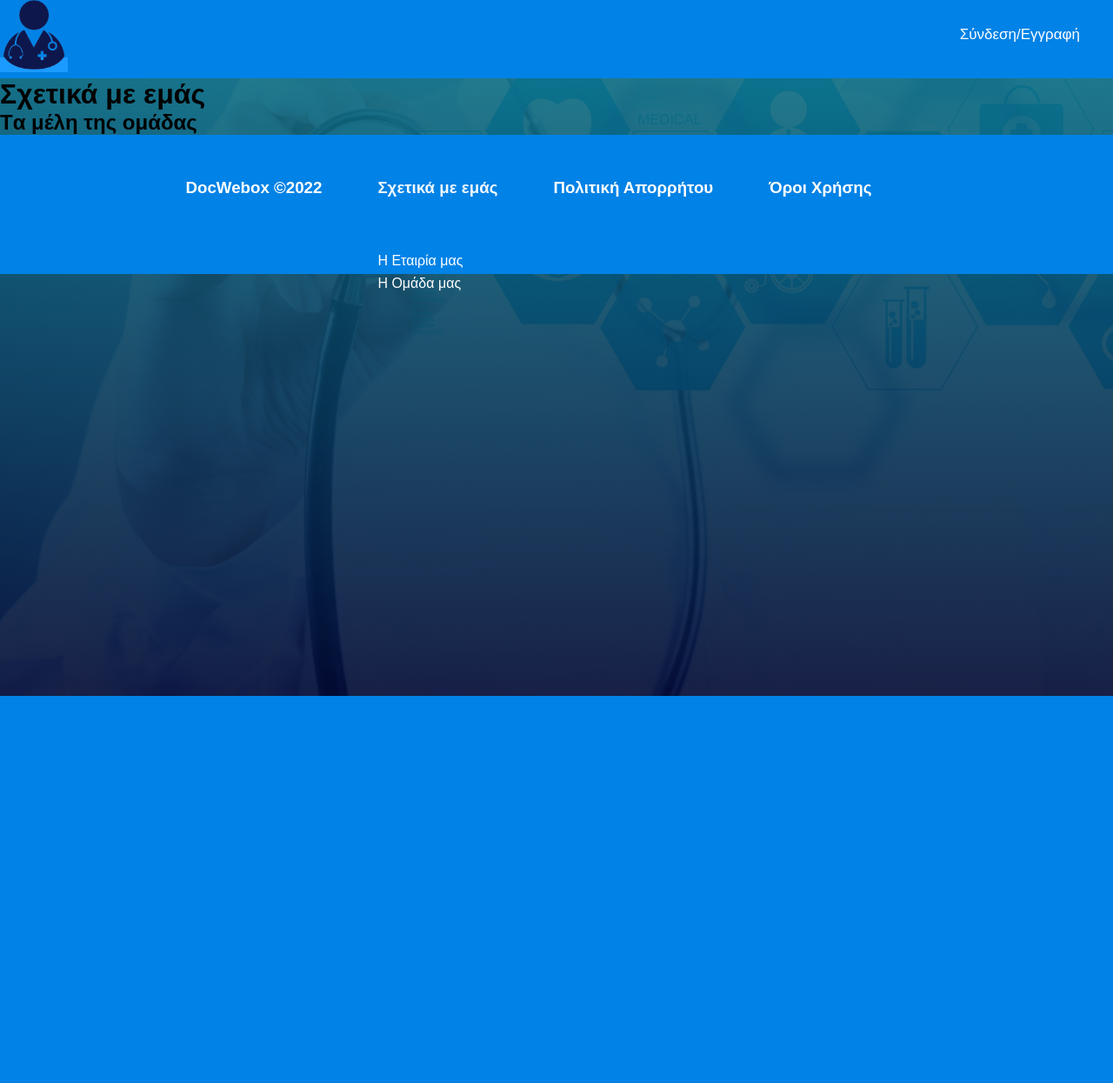
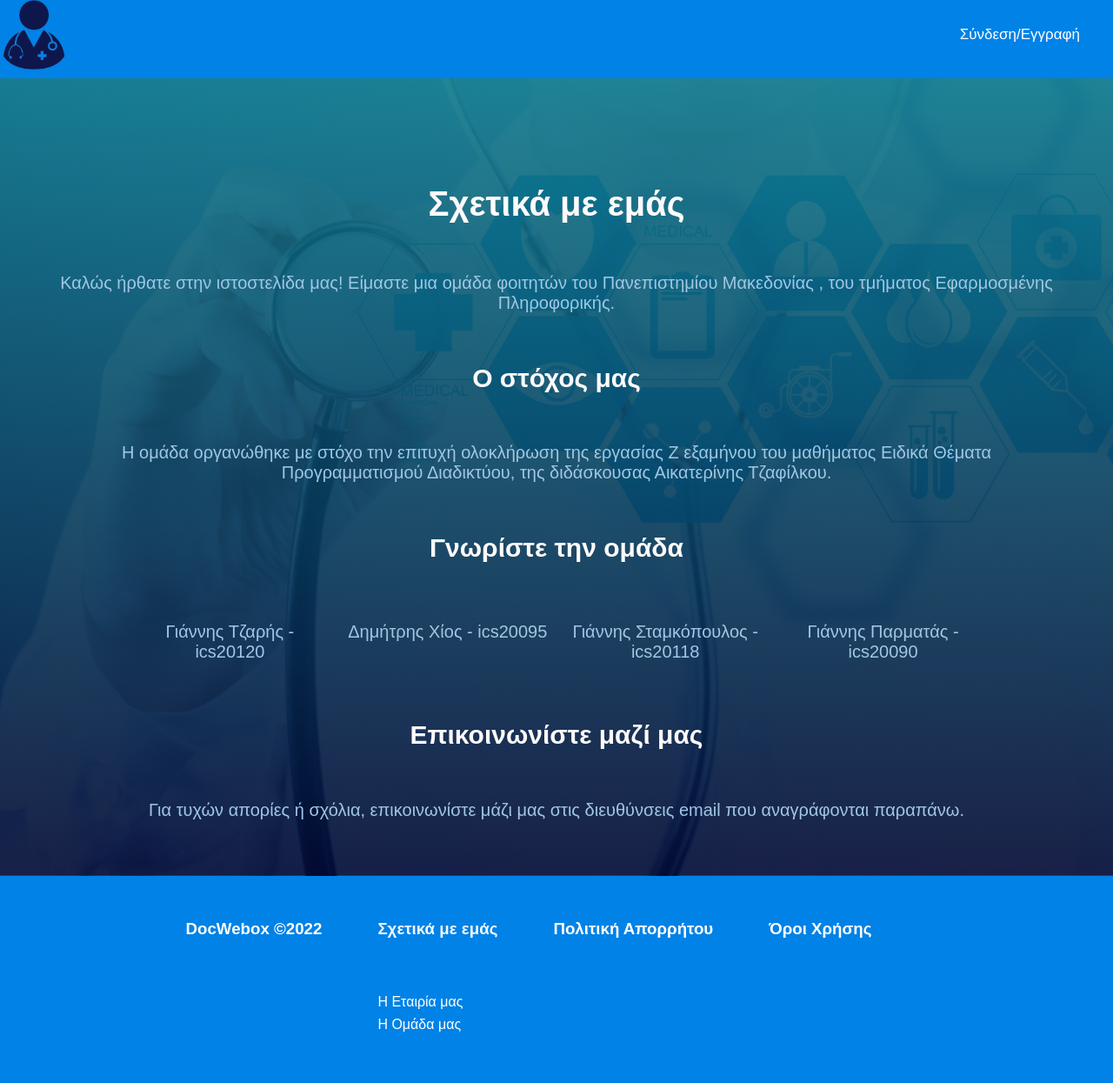
Before and after one commit to tzarhs/DocWebox, a PHP site: page /about_us.php in a window 1280 px wide. Shown: the whole page at 87% size. Before the commit the page ends 800 px from the top, so only its background shows below. Run offline with PHP 8.4, Linux system fonts and the light colour scheme.

Commit message:
about us page

```diff
--- a/about_us.php
+++ b/about_us.php
@@ -4,8 +4,9 @@
     <meta charset="UTF-8">
     <meta http-equiv="X-UA-Compatible" content="IE=edge">
     <meta name="viewport" content="width=device-width, initial-scale=1.0">
-    <link rel="stylesheet" href="style2.css">
+    <link rel="stylesheet" href="styles.css">
     <title>Σχετικά με εμάς</title>
+
 </head>
 
 <body>
@@ -40,14 +41,23 @@
         </ul>
     </nav>
 
-    <div class="container">
-        <div id="page-heading"><h1> Σχετικά με εμάς </h1> </div>
-        <div id="about-us-box"><h2> Tα μέλη της ομάδας </h2>
-        </div>
-
-    </div>
+    <div class="about_us">
+    <h1>Σχετικά με εμάς</h1>
+    <p>Καλώς ήρθατε στην ιστοστελίδα μας! Είμαστε μια ομάδα φοιτητών του Πανεπιστημίου Μακεδονίας , του τμήματος Εφαρμοσμένης Πληροφορικής.</p>
+    <h2>Ο στόχος μας</h2>
+    <p>Η ομάδα οργανώθηκε με στόχο την επιτυχή ολοκλήρωση της εργασίας Ζ εξαμήνου του μαθήματος Ειδικά Θέματα Προγραμματισμού Διαδικτύου, της διδάσκουσας Αικατερίνης Τζαφίλκου.</p>
+    <h2>Γνωρίστε την ομάδα</h2>
+    <ul class="team">
+      <li>Γιάννης Τζαρής - ics20120</li>
+      <li>Δημήτρης Χίος - ics20095</li>
+      <li>Γιάννης Σταμκόπουλος - ics20118</li>
+      <li>Γιάννης Παρματάς - ics20090</li>
+    </ul>
+    <h2>Επικοινωνίστε μαζί μας</h2>
+    <p>Για τυχών απορίες ή σχόλια, επικοινωνίστε μάζι μας στις διευθύνσεις email που αναγράφονται παραπάνω. </p>
 
 
+      </div>
 
 </body>
 
--- a/index.php
+++ b/index.php
@@ -73,6 +73,7 @@
       </div>
 
     <h1>Health is Wealth</h1>
+    <h2>Κλείσε άμεσα ραντεβού με τον κατάλληλο γιατρό για εσένα!</h2>
 
 
     <form action="search.php" class="search-bar" method="POST">
@@ -145,8 +146,8 @@
                 <a href="#"><h3>DocWebox &copy;2022</h3></a></div>
             <div class="footer-heading footer-2">
                 <h3>Σχετικά με εμάς</h3>
-                <a href="#">Η Εταιρία μας</a>
-                <a href="#">Η Ομάδα μας</a></div>
+                <a href="about_us.php">Η Εταιρία μας</a>
+                <a href="about_us.php">Η Ομάδα μας</a></div>
             <div class="footer-heading footer-3">
                 <h3><a href="#">Πολιτική Απορρήτου</a></h3></div>
             <div class="footer-heading footer-3">
--- a/styles.css
+++ b/styles.css
@@ -114,12 +114,22 @@ justify-content: center;
 
 .container h1 {
   position: absolute;
-  top: 25%;
+  top: 18%;
   left: 0;
   width: 100%;
   text-align: center;
   font-size: 5vw;
   color: white;
+}
+
+.container h2 {
+  position: absolute;
+  top: 30%;
+  left:0;
+  width: 100%;
+  text-align: center;
+  font-size: 1vw;
+  color:#a0c7e4;
 }
 
 .search-bar{
@@ -458,3 +468,44 @@ left: 0;
     color: #000;
     text-decoration: none;
 }
+
+.about_us {
+  width:100%;
+
+min-height: 100vh;
+padding:5%;
+background-image: linear-gradient(rgba(12, 120, 139, 0.9),rgba(0,8,51,0.9)), url(wallpaper.jpg);
+background-position: center;
+background-size: cover;
+align-items: center;
+justify-content: center;
+text-align: center;
+font-size: 20px;
+}
+
+.about_us h1,h2 {
+   color:snow;
+   padding:5%;
+}
+
+.about_us .team {
+        display: flex;
+        justify-content: center;
+        flex-wrap: wrap;
+      }
+.about_us  .team li {
+        list-style: none;
+        flex-basis: 20%;
+        margin: 10px;
+        text-align: center;
+        color :#a0c7e4;
+      }
+      /* Add hover effect to team member names */
+.about_us  .team li:hover {
+        color: #008080;
+        cursor: pointer;
+      }
+
+.about_us p {
+  color:#a0c7e4;
+}
```
